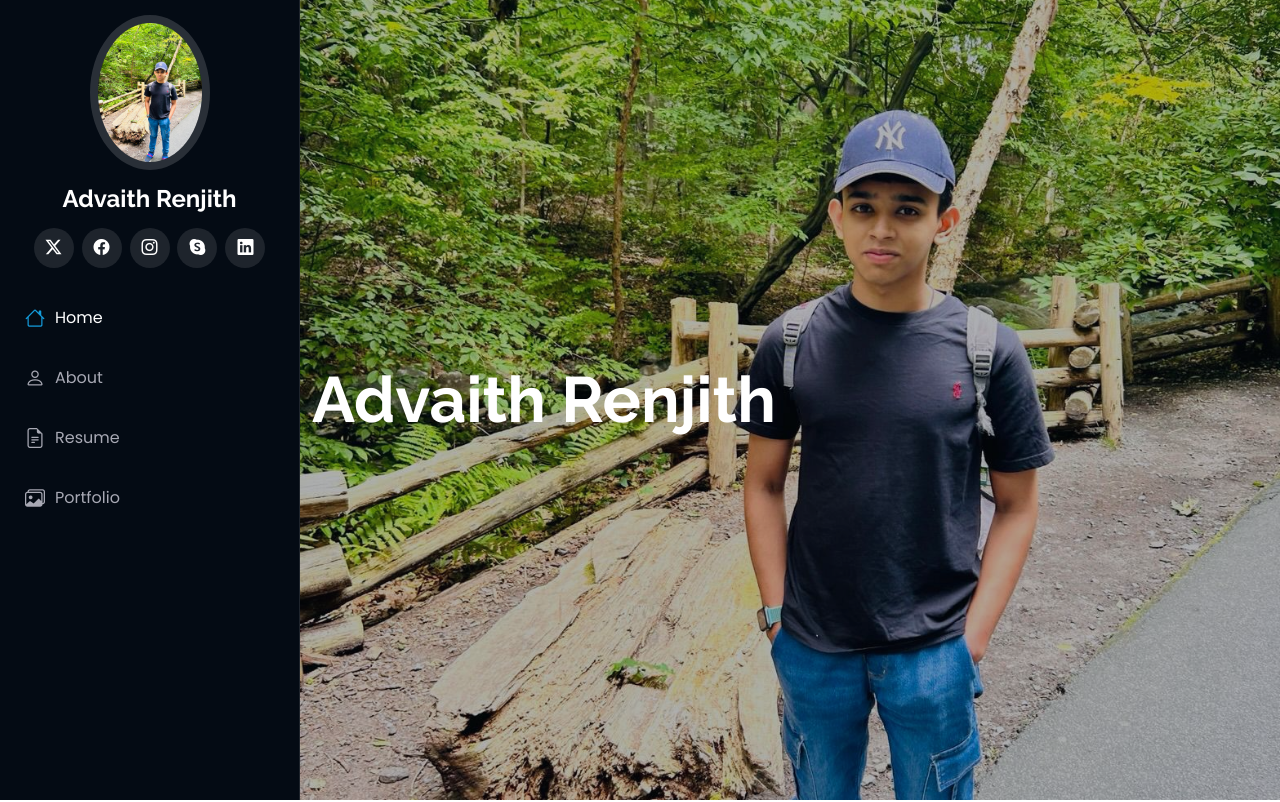
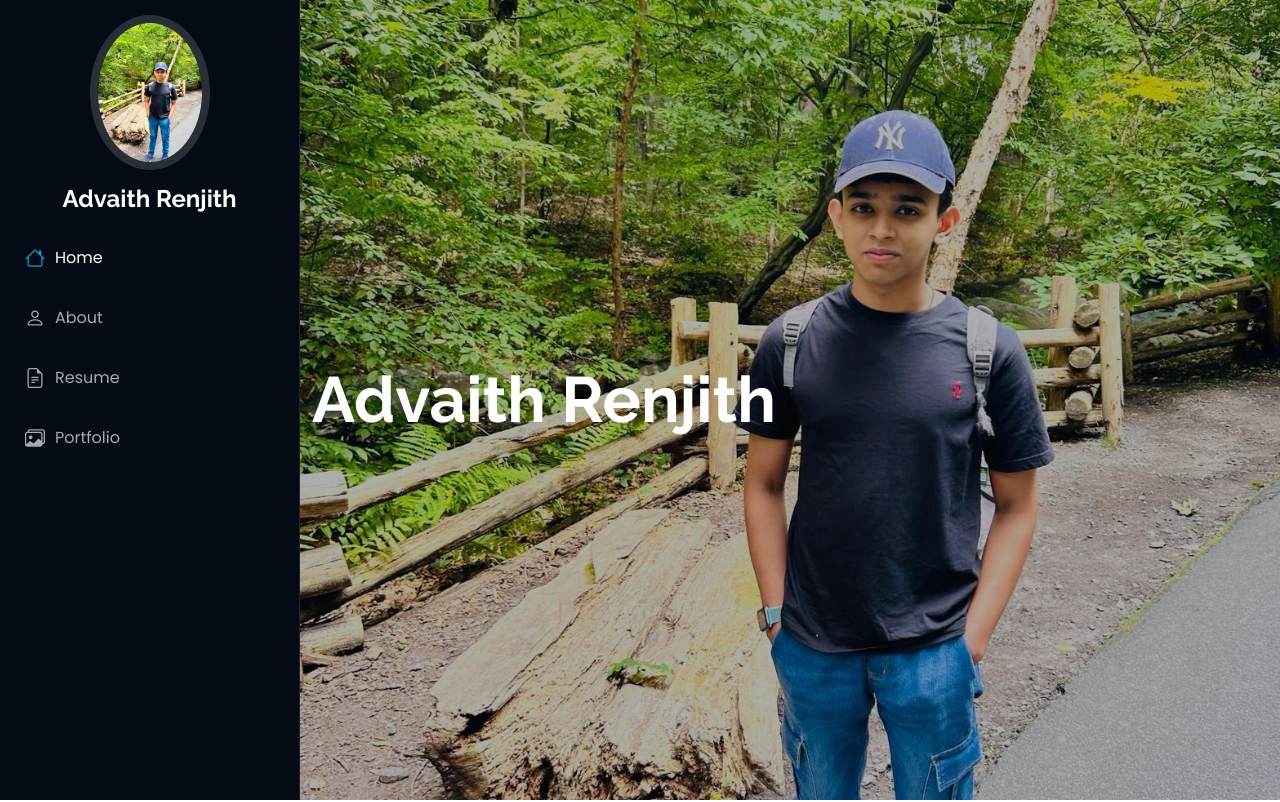
Before and after one commit to Advaith2025/Advaith2025.github.io, a plain HTML site: page index.html in a window 1280 px wide. Shown: the top 802 px of the page. Drawn offline with Linux system fonts and the light colour scheme.

Commit message:
Updated portfolio layout and fixed styling issues

```diff
--- a/index.html
+++ b/index.html
@@ -51,13 +51,7 @@
       <h1 class="sitename">Advaith Renjith</h1>
     </a>
 
-    <div class="social-links text-center">
-      <a href="#" class="twitter"><i class="bi bi-twitter-x"></i></a>
-      <a href="#" class="facebook"><i class="bi bi-facebook"></i></a>
-      <a href="#" class="instagram"><i class="bi bi-instagram"></i></a>
-      <a href="#" class="google-plus"><i class="bi bi-skype"></i></a>
-      <a href="#" class="linkedin"><i class="bi bi-linkedin"></i></a>
-    </div>
+
 
     <nav id="navmenu" class="navmenu">
       <ul>
@@ -65,26 +59,8 @@
         <li><a href="#about"><i class="bi bi-person navicon"></i> About</a></li>
         <li><a href="#resume"><i class="bi bi-file-earmark-text navicon"></i> Resume</a></li>
         <li><a href="#portfolio"><i class="bi bi-images navicon"></i> Portfolio</a></li>
-        <!-- <li><a href="#services"><i class="bi bi-hdd-stack navicon"></i> Services</a></li> -->
-       <!-- <li class="dropdown"><a href="#"><i class="bi bi-menu-button navicon"></i> <span>Dropdown</span> <i class="bi bi-chevron-down toggle-dropdown"></i></a>
-          <ul>
-            <li><a href="#">Dropdown 1</a></li>
-            <li class="dropdown"><a href="#"><span>Deep Dropdown</span> <i class="bi bi-chevron-down toggle-dropdown"></i></a>
-              <ul>
-                <li><a href="#">Deep Dropdown 1</a></li>
-                <li><a href="#">Deep Dropdown 2</a></li>
-                <li><a href="#">Deep Dropdown 3</a></li>
-                <li><a href="#">Deep Dropdown 4</a></li>
-                <li><a href="#">Deep Dropdown 5</a></li>
-              </ul>
-            </li>
-            <li><a href="#">Dropdown 2</a></li>
-            <li><a href="#">Dropdown 3</a></li>
-            <li><a href="#">Dropdown 4</a></li>
-          </ul>
-        </li>
-        <li><a href="#contact"><i class="bi bi-envelope navicon"></i> Contact</a></li>
-      </ul> -->
+
+      </ul>
     </nav>
 
   </header>
```
